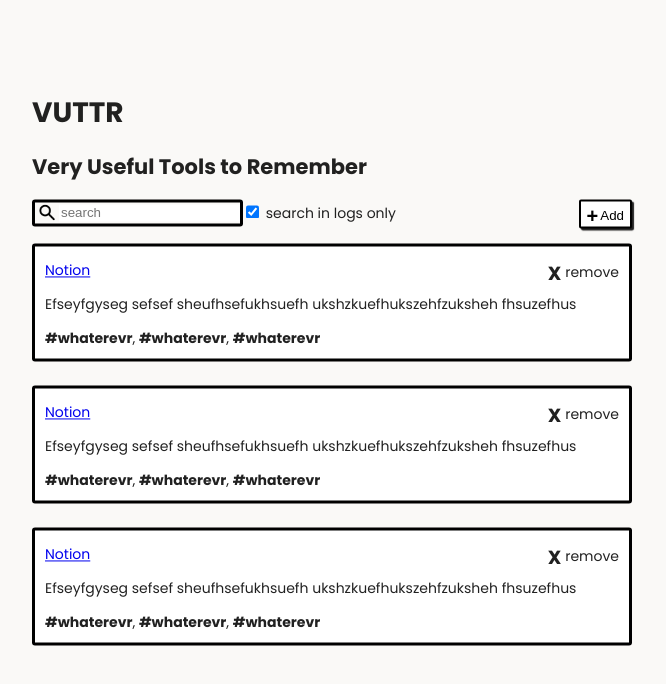
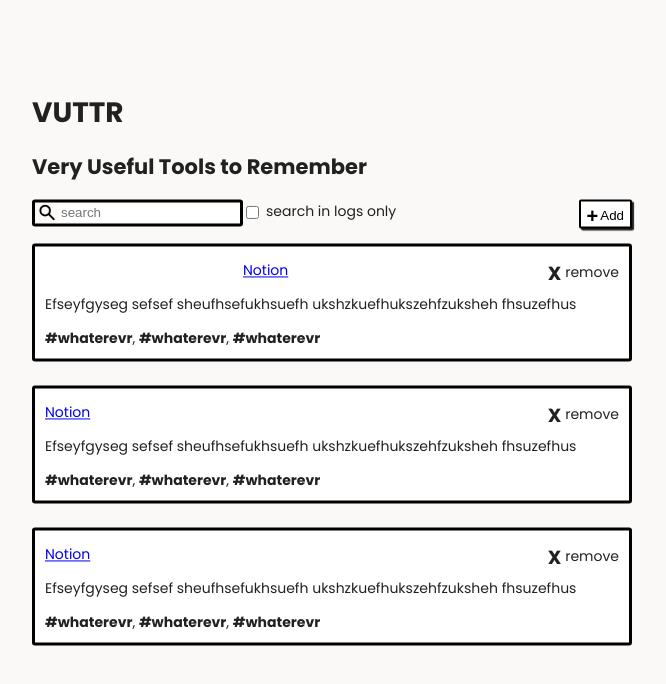
Before and after one commit to albertinodev/desafio-dev-front-end, a Next.js app: page / in a window 1280 px wide. Shown: the top 684 px of the page, without its empty margins (308-974 px from the left). Built offline with nearby package versions, Linux system fonts and the light colour scheme.

Commit message:
CheckBox Input State Added

```diff
--- a/src/components/Header.js
+++ b/src/components/Header.js
@@ -7,7 +7,7 @@ import { cssProperties } from "../css/header"; // Get the css properties
 const useStyles = makeStyles((theme) => (cssProperties(theme))); // Set the css properties
 
 //Header Component
-const Header = ({ searchText, setSearchTex }) => {
+const Header = ({ searchText, setSearchTex, checkStatus, setCheckStatus }) => {
   const classes = useStyles();
   return (
     <>
@@ -17,12 +17,18 @@ const Header = ({ searchText, setSearchTex }) => {
       <div className={classes.searchBlock}>
           <div className={classes.searchBox}>
               <span className={classes.searchIcon}>
-              <Image src={"/search.png"} alt="Icone de Procuar" width={16} height={16}/>
+                <Image src={"/search.png"} alt="Icone de Procuar" width={16} height={16}/>
               </span>
-            <input type='text' placeholder='search' value={searchText} className={classes.searchInput} onChange={({ target }) => setSearchTex (target.value)} />
+            <input type='text' placeholder='search' value={searchText} className={classes.searchInput}
+              onChange={({ target }) => setSearchTex (target.value)} />
           </div>
           <div className={classes.checkBox}>
-            <input type="checkbox" checked className={classes.checkBoxInput}/> search  in logs only
+            <input type="checkbox" checked={checkStatus} className={classes.checkBoxInput}
+              onChange={() => setCheckStatus (!checkStatus)}
+            />
+            <span className={classes.textCheckBox}>
+              search  in logs only
+            </span>
           </div>
       </div>
 
--- a/src/css/header.js
+++ b/src/css/header.js
@@ -28,8 +28,15 @@ const cssProperties = (theme) => {
         left: 210
       },
       checkBoxInput: {
-        backgroundColor: 'black',
-        color: 'black'
+        position: 'relative',
+        top: -6,
+        height: 26,
+        accentColor: "black"
+      },
+      textCheckBox: {
+        position: 'relative',
+        top: -15,
+        left: 4
       }
     }
   }
--- a/src/pages/index.js
+++ b/src/pages/index.js
@@ -11,6 +11,7 @@ const useStyles = makeStyles((theme) => (cssProperties(theme))); // Set the css
 const Home = ({ }) => {
   const classes = useStyles();
   const [searchText, setSearchTex] = useState("");
+  const [checkStatus, setCheckStatus] = useState(false);
 
   // UseEffect to control and use the text for search content
   useEffect(() => {
@@ -27,7 +28,7 @@ const Home = ({ }) => {
         <title>Desafio Dev Front-End</title>
       </Head>
       <Box className={classes.home}>
-        <Header searchText={searchText} setSearchTex={setSearchTex}/>
+        <Header searchText={searchText} setSearchTex={setSearchTex} checkStatus={checkStatus} setCheckStatus={setCheckStatus}/>
         <Tool/>
         <Tool/>
         <Tool/>
```
